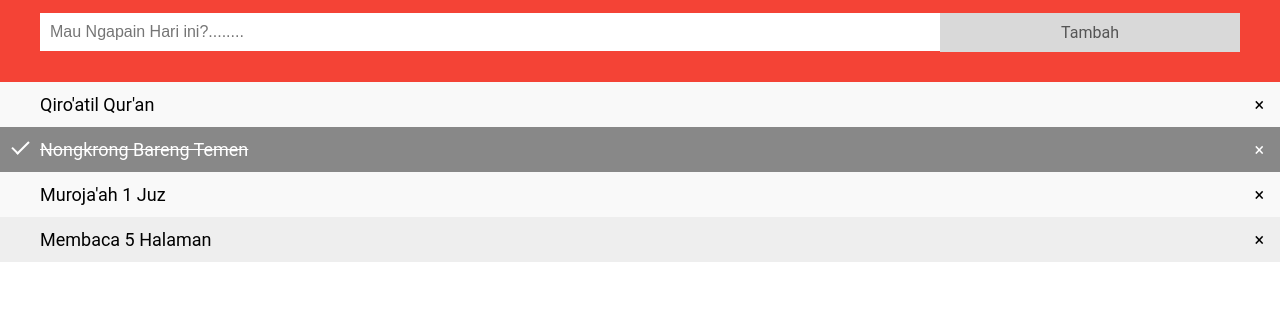
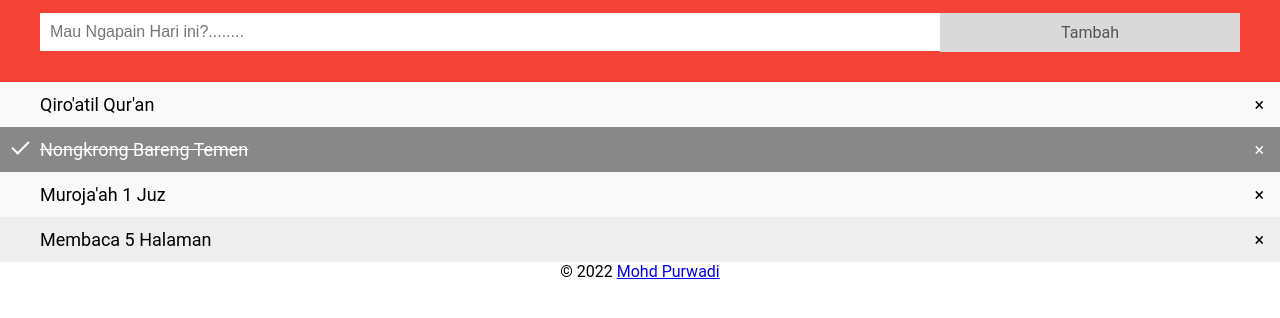
Before and after one commit to mohdpurwadi/agendaku.github.io, a plain HTML site: page index.html in a window 1280 px wide. Shown: the part 114-432 px from the top of the page. Drawn offline with Linux system fonts and the light colour scheme.

Commit message:
Penambahan footer

```diff
--- a/index.html
+++ b/index.html
@@ -22,6 +22,7 @@
         <li>Muroja'ah 1 Juz</li>
         <li>Membaca 5 Halaman</li>
     </ul>
+	<footer><center>&copy; 2022 <a href="https://mohdpurwadi.github.io">Mohd Purwadi</a></center></footer>
     <script src="script.js"></script>
 </body>
 </html>
```
